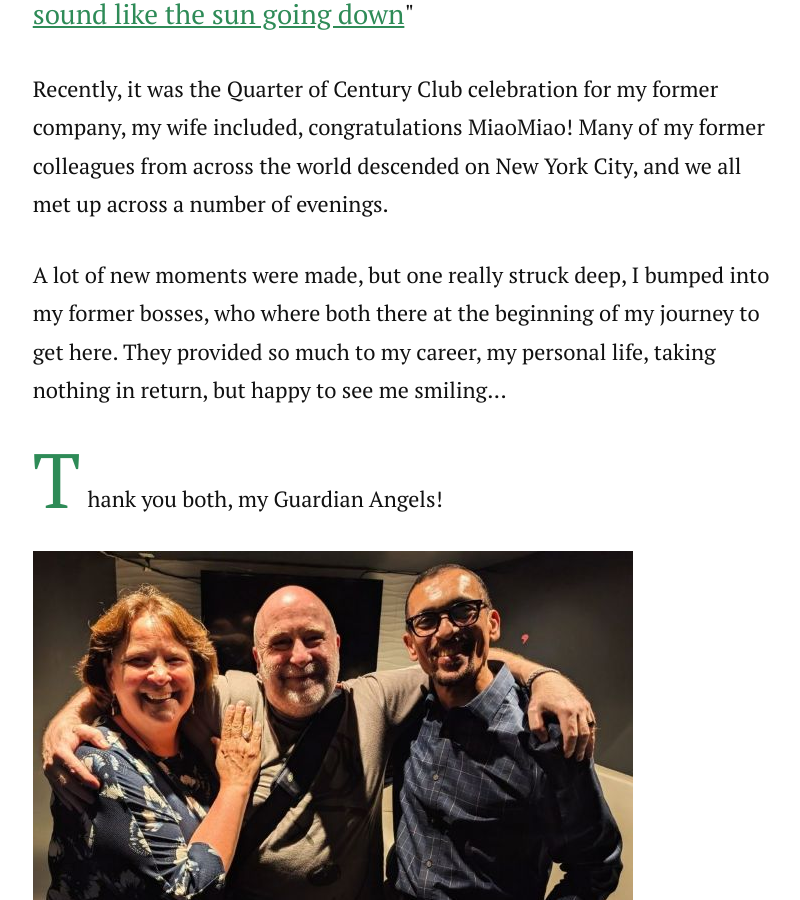
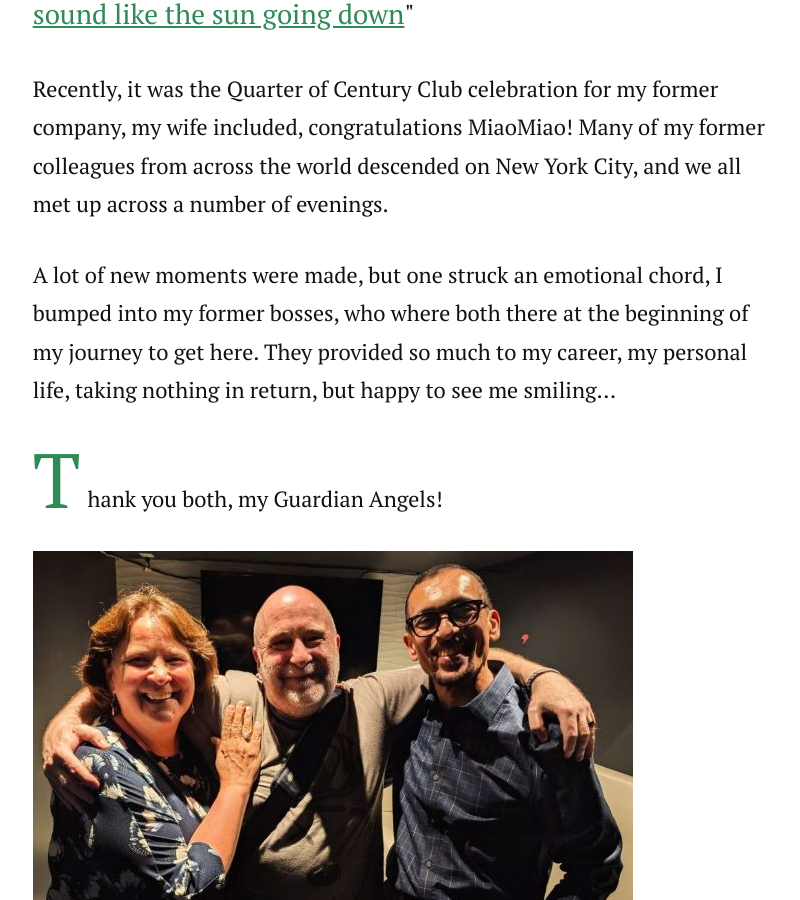
Before and after one commit to weebaruto/weeblog, a Jekyll site: the page built from _posts/2014-12-10-test-post.markdown, in a window 1280 px wide and 900 px high, scrolled down 667 px. Shown: the whole window, without its empty margins (236-1036 px from the left). Built offline with Jekyll 4.4.1, drawn with Linux system fonts in a browser that asks for light colours; nearby versions of some CDN libraries.

Commit message:
Update 2014-12-10-test-post.markdown

```diff
--- a/_posts/2014-12-10-test-post.markdown
+++ b/_posts/2014-12-10-test-post.markdown
@@ -6,7 +6,7 @@ date:   2025-06-01
 
 <p class="intro"><span class="dropcap">始</span>まりです。I cannot believe it's been 20 years since I started down this path, though still figuring out how to be content, continually seeking the ability to "<a href="https://www.azlyrics.com/lyrics/rodneycrowell/songforthelife.html" target="_blank">listen to a sound like the sun going down</a>"</p>
 <p> Recently, it was the Quarter of Century Club celebration for my former company, my wife included, congratulations MiaoMiao! Many of my former colleagues from across the world descended on New York City, and we all met up across a number of evenings.</p>
-<p>A lot of new moments were made, but one really struck deep, I bumped into my former bosses, who where both there at the beginning of my journey to get here. They provided so much to my career, my personal life, taking nothing in return, but happy to see me smiling...
+<p>A lot of new moments were made, but one struck an emotional chord, I bumped into my former bosses, who where both there at the beginning of my journey to get here. They provided so much to my career, my personal life, taking nothing in return, but happy to see me smiling...
 </p>
 <p><span class="dropcap">T</span><br>
 hank you both, my Guardian Angels!
```
